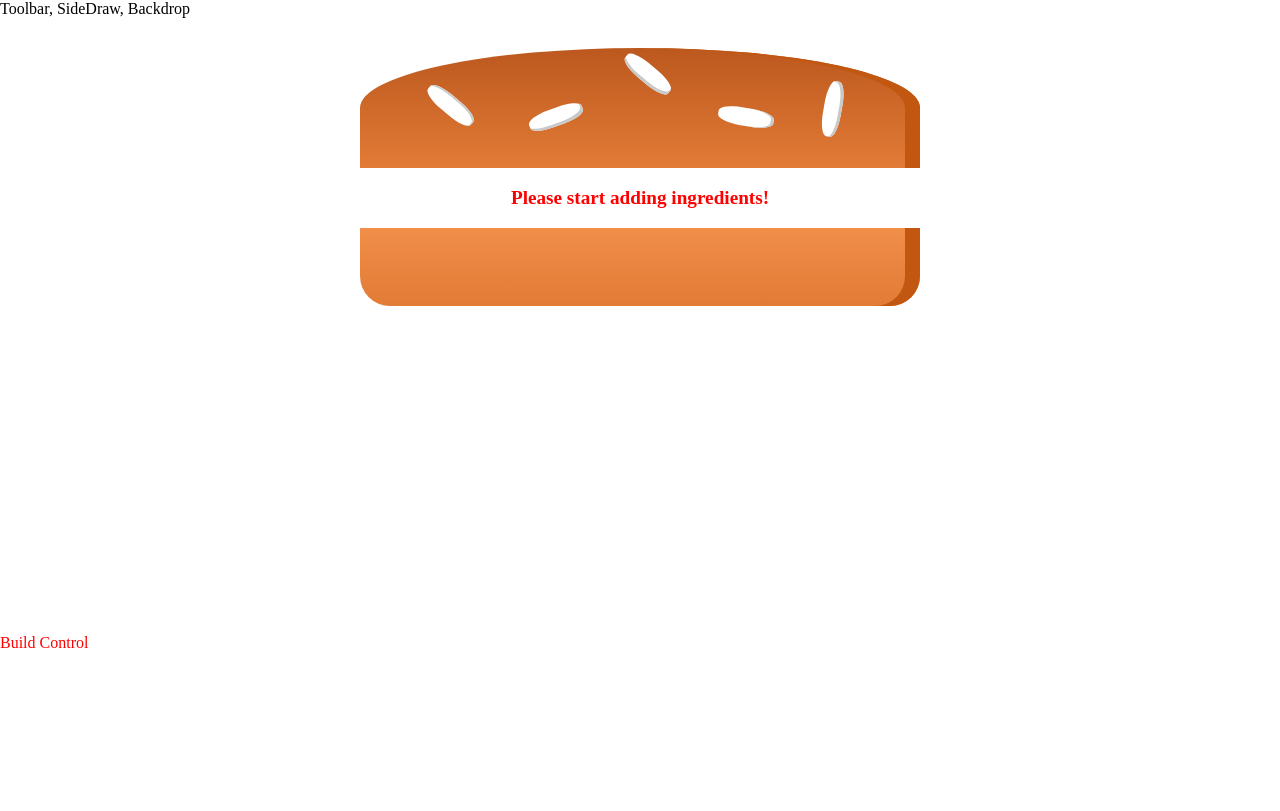
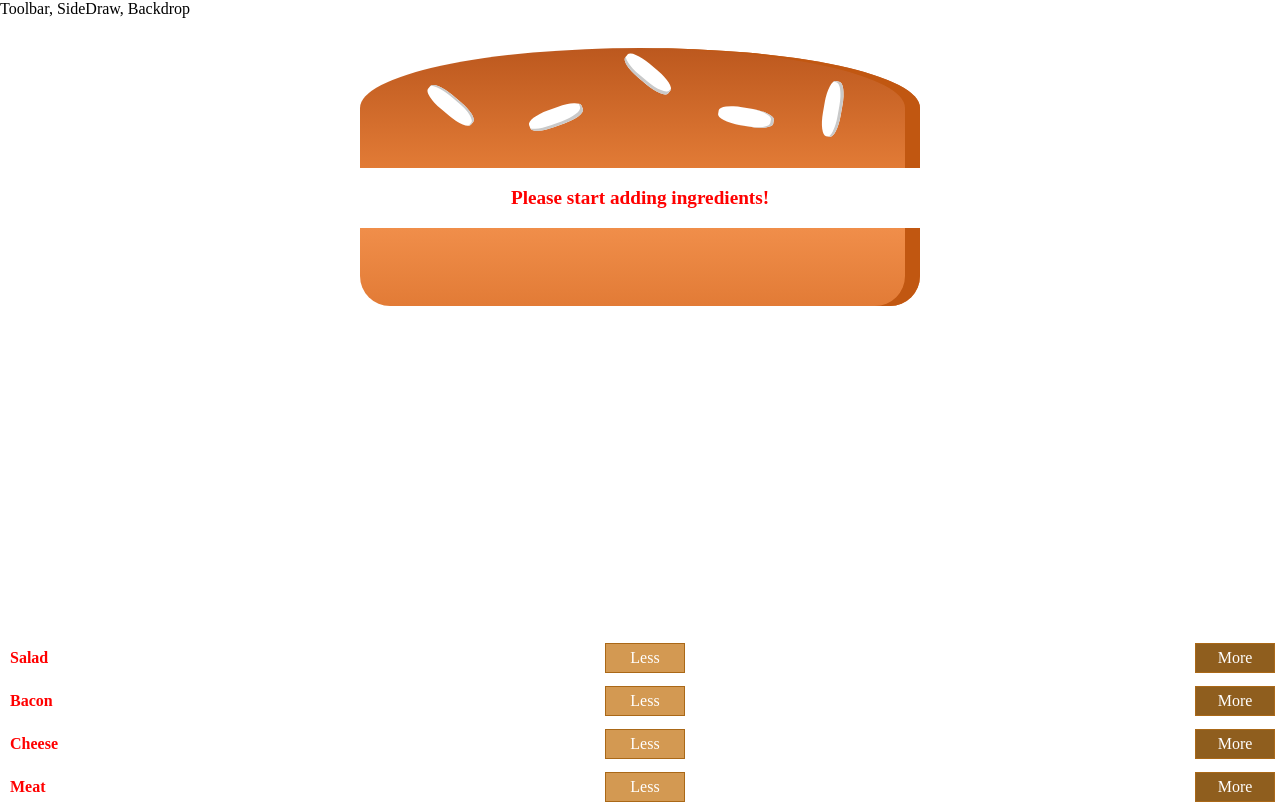
Before and after one commit to BartlomiejWrz/burger-app, a React app: page / in a window 1280 px wide. Built offline with nearby package versions, Linux system fonts and the light colour scheme.

Commit message:
adding button

```diff
--- a/src/components/Burger/BuidControls/BuildControl/BuildControl.js
+++ b/src/components/Burger/BuidControls/BuildControl/BuildControl.js
@@ -6,7 +6,7 @@
 	<div className={classes.BuildControl}>
 		<div className={classes.Label}>{props.label}</div>
 		<button className={classes.Less}>Less</button>
-		<button className={classes.More}>More</button>
+		<button className={classes.More} onClick={props.added}>More</button>
 
 	</div>
 );
--- a/src/components/Burger/BuidControls/BuildControls.js
+++ b/src/components/Burger/BuidControls/BuildControls.js
@@ -1,8 +1,24 @@
 import React from 'react';
 
+import classes from './BuildControls.module.css';
+import BuildControl from './BuildControl/BuildControl';
+
+const controls = [
+	{ label: 'Salad', type: 'salad' },
+	{ label: 'Bacon', type: 'bacon' },
+	{ label: 'Cheese', type: 'cheese' },
+	{ label: 'Meat', type: 'meat' },
+
+];
+
 const buildControls = (props) => (
-	<div>
-
+	<div className={classes.buildControls}>
+		{controls.map(ctrl => (
+			<BuildControl
+				key={ctrl.label}
+				label={ctrl.label}
+				added={() => props.ingredientAdded(ctrl.type)} />
+		))}
 	</div>
 );
 
--- a/src/containers/BurgerBuilder/BurgerBuilder.js
+++ b/src/containers/BurgerBuilder/BurgerBuilder.js
@@ -1,6 +1,14 @@
 import React, { Component } from 'react';
 
 import Burger from '../../components/Burger/Burger';
+import BuildControls from "../../components/Burger/BuidControls/BuildControls";
+
+const INGREDIENT_PRICES = {
+	salad: 0.5,
+	cheese: 0.4,
+	meat: 1.3,
+	bacon: 0.7
+}
 
 class BurgerBuilder extends Component {
 
@@ -15,14 +23,29 @@
 			bacon: 0,
 			cheese: 0,
 			meat: 0
-		}
+		},
+		totalPrice: 4
+	}
+
+	addIngredientHandler = (type) => {
+		const oldCount = this.state.ingredients[type];
+		const updatedCount = oldCount + 1;
+		const updatedIngredients = {
+			...this.state.ingredients
+		};
+		updatedIngredients[type] = updatedCount;
+		const priceAddition = INGREDIENT_PRICES[type];
+		const oldPrice = this.state.totalPrice;
+		const newPrice = oldPrice + priceAddition;
+		this.setState({ totalPrice: newPrice, ingredients: updatedIngredients })
 	}
 
 	render() {
 		return (
 			<div>
 				<Burger ingredients={this.state.ingredients} />
-				<div>Build Control</div>
+				<BuildControls
+					ingredientAdded={this.addIngredientHandler} />
 			</div>
 		);
 	}
```
